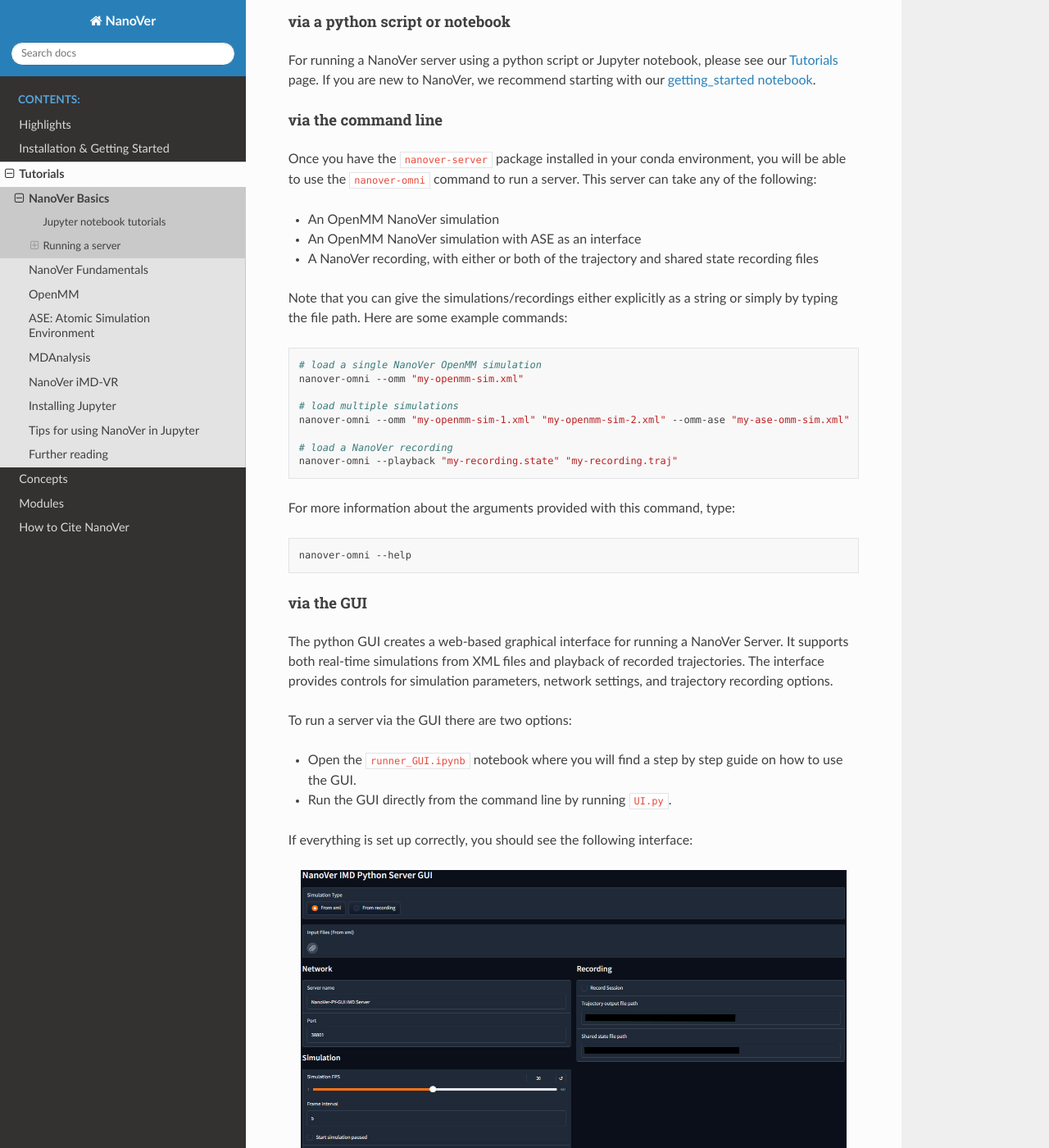
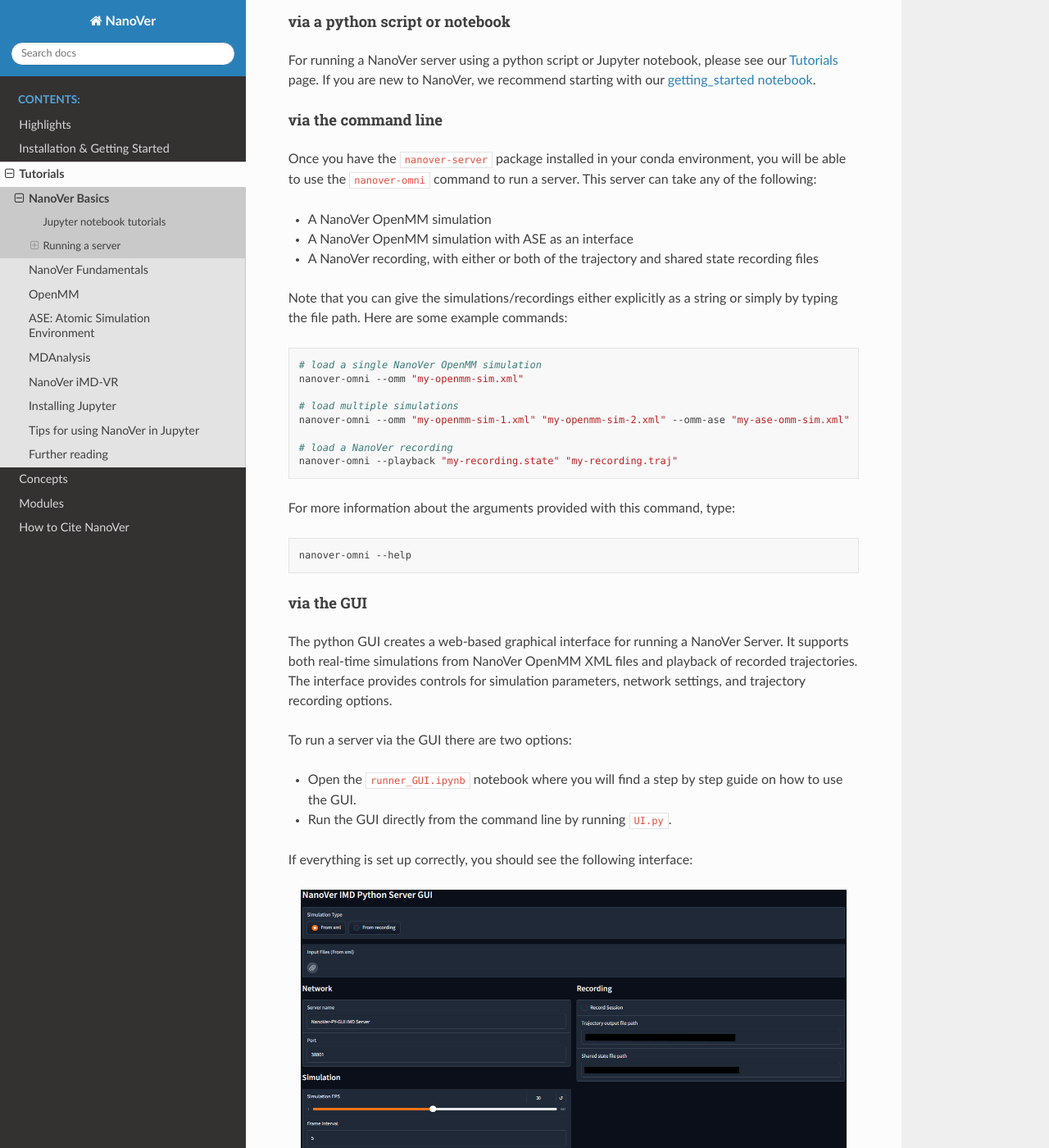
Before and after one commit to IRL2/nanover-docs, a Sphinx documentation site: the page built from source/tutorials/basics.rst, in a window 1280 px wide and 1400 px high, scrolled down 1280 px. Shown: the whole window at 82% size. Built offline with Sphinx 7.4.7 and the Read the Docs theme 3.1.0, drawn with Linux system fonts in a browser that asks for light colours; pages that are not in the unit, such as notebooks, are missing from menus; the version number could not be read and is left out; some of the changed text lies outside the part shown.

Commit message:
Swap order of OpenMM and NanoVer on page

```diff
--- a/source/tutorials/basics.rst
+++ b/source/tutorials/basics.rst
@@ -66,8 +66,8 @@
 ``nanover-omni`` command to run a server.
 This server can take any of the following:
 
-* An OpenMM NanoVer simulation
-* An OpenMM NanoVer simulation with ASE as an interface
+* A NanoVer OpenMM simulation
+* A NanoVer OpenMM simulation with ASE as an interface
 * A NanoVer recording, with either or both of the trajectory and shared state recording files
 
 Note that you can give the simulations/recordings either explicitly as a string
@@ -95,7 +95,7 @@
 ###########
 
 The python GUI creates a web-based graphical interface for running a NanoVer Server.
-It supports both real-time simulations from XML files and playback of recorded trajectories. The interface provides controls for simulation parameters, network settings, and trajectory recording options.
+It supports both real-time simulations from NanoVer OpenMM XML files and playback of recorded trajectories. The interface provides controls for simulation parameters, network settings, and trajectory recording options.
 
 To run a server via the GUI there are two options:
 
@@ -121,7 +121,7 @@
 * Compile it yourself using the source code by following the instructions in the
   `README <https://github.com/IRL2/nanover-server-rs>`_.
 
-This program can run OpenMM NanoVer simulations and NanoVer recordings (but not simulations that use ASE as
+This program can run NanoVer OpenMM simulations and NanoVer recordings (but not simulations that use ASE as
 an interface) and has many features, including:
 
 * Recording NanoVer sessions
```
Also changed, not shown: other parts of source/tutorials/basics.rst (+1 -1 lines).
